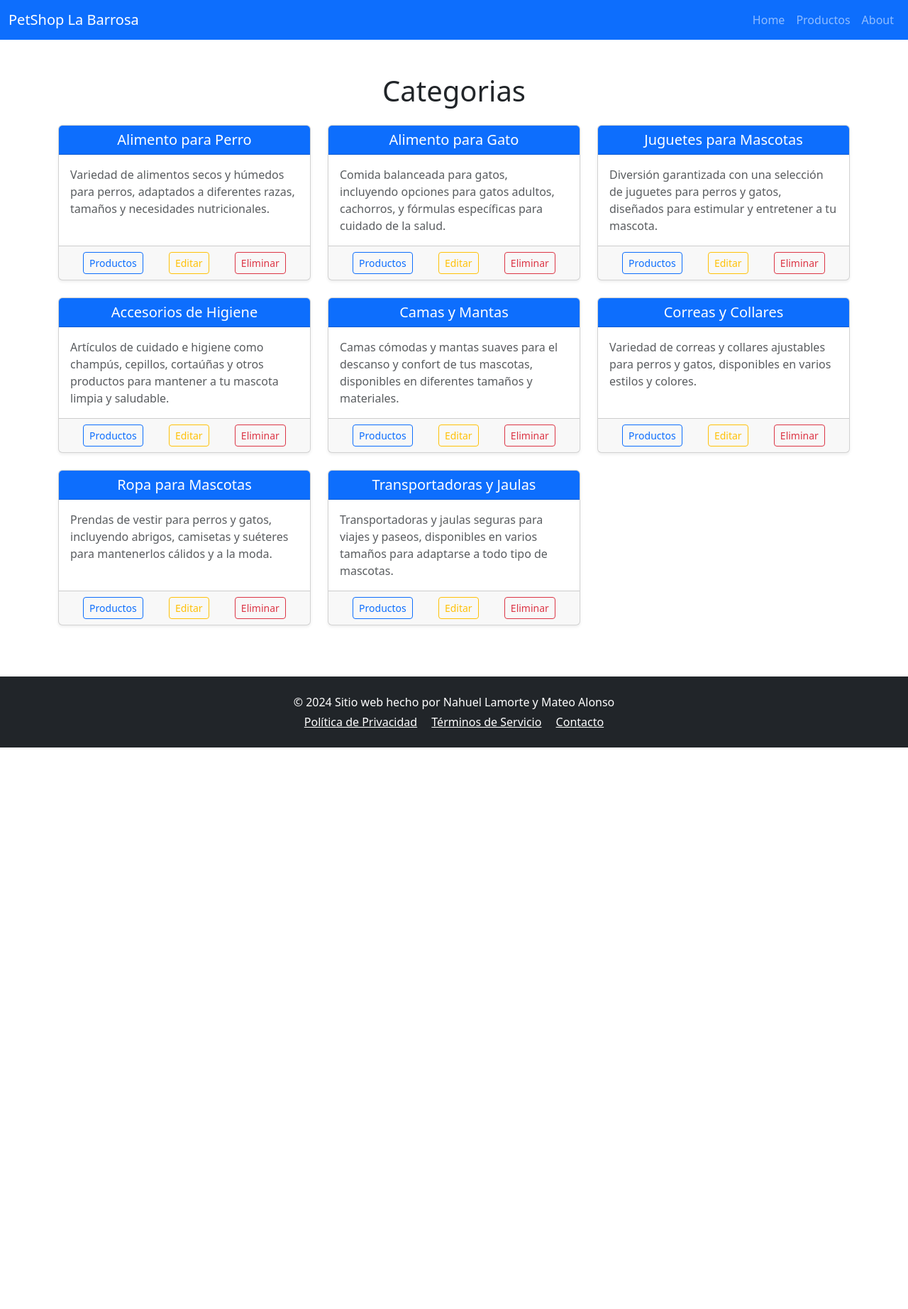
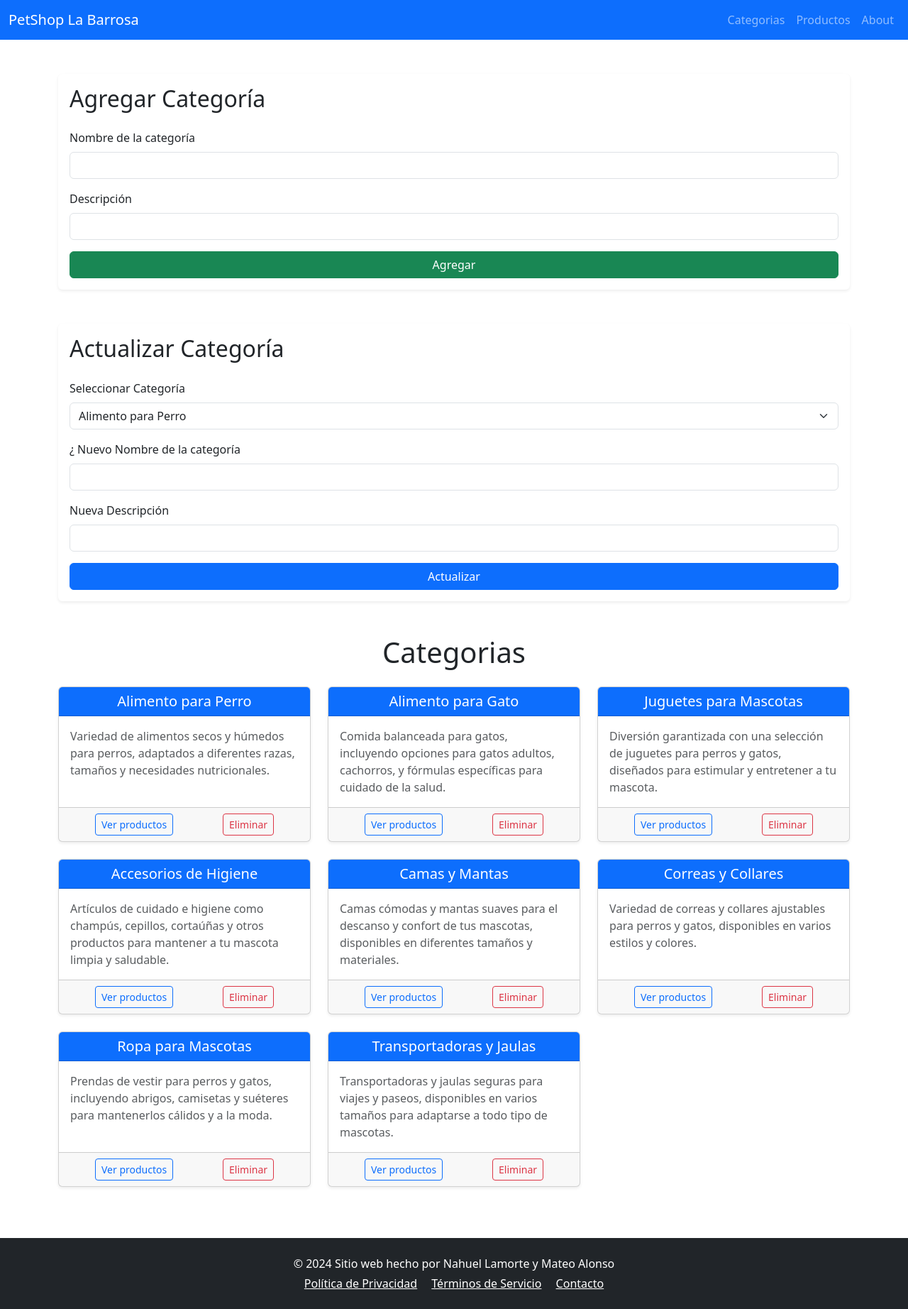
Before and after one commit to nahulamorte/tpe_web2, a PHP site: page /categorias in a window 1280 px wide. Shown: the whole page at 71% size. Before the commit the page ends 1053 px from the top, so only its background shows below. Run offline with PHP 8.4, Linux system fonts and the light colour scheme; data comes from the database, SQL or seed files in the repository; data that the repository does not hold is empty.

Commit message:
cambios en el display de categorias

```diff
--- /dev/null
+++ b/app/controllers/about.controller.php
@@ -0,0 +1,14 @@
+<?php
+require 'app/view/about.view.php';
+
+class AboutController {
+    private $view;
+
+    public function __construct() {
+        $this->view = new AboutView();
+    }
+
+    public function showAbout() {
+        $this->view->showAbout();
+    }
+}
--- a/app/controllers/auth.controller.php
+++ b/app/controllers/auth.controller.php
@@ -1,6 +1,6 @@
 <?php
-require_once '../models/user.model.php';
-require_once '../view/auth.view.php';
+require_once 'app/models/user.model.php';
+require_once 'app/view/auth.view.php';
 
 class AuthController {
     private $model;
@@ -12,7 +12,6 @@ class AuthController {
     }
 
     public function showLogin(){
-        //Muestro el formulario
         $this->view->showLogin();
     }
 
@@ -21,6 +20,9 @@ class AuthController {
             return $this->view->showLogin('Falta completar el nombre de usuario');
         }
 
+        if (!isset($_POST['password']) || empty($_POST['password'])) {
+            return $this->view->showLogin('Falta completar la contraseña');
+        }
 
         $email = $_POST['email'];
         $password = $_POST['password'];
@@ -30,17 +32,17 @@ class AuthController {
         //User email: 'webadmin', password 'admin'
         if($userFromDB && password_verify($password, $userFromDB->password)){
             session_start();
-        $_SESSION['ID_USER'] = $userFromDB->id;
+            $_SESSION['ID_USER'] = $userFromDB->id_usuario;
             $_SESSION['EMAIL_USER'] = $userFromDB->email;
             $_SESSION['LAST_ACTIVITY'] = time();
 
             //Redireccion al home.
             header('Location: ' . BASE_URL);
-    } else {
+        }
+        else {
             return $this->view->showLogin('Credenciales incorrectas');
         }
     }
-
 
     public function logout(){
         session_start();
--- a/app/controllers/categoria.controller.php
+++ b/app/controllers/categoria.controller.php
@@ -19,7 +19,6 @@ class CategoriaController {
     public function showItemsByCategory($id_categoria) {
         $productos = $this->model->getItemsByCategory($id_categoria);
         $this->view->showItemsByCategory($productos);
-
         header('Location: ' . BASE_URL);
     }
 
@@ -28,4 +27,39 @@ class CategoriaController {
         header('Location: ' . BASE_URL . 'categorias');
         exit;
     }
+
+    public function updateCategory($id_categoria) {
+        $this->model->updateCategory($id_categoria);
+        header('Location: ' . BASE_URL . 'categorias');
+    }
+
+    public function agregarCategoria() {
+        if (!isset($_POST['nombre']) || empty($_POST['nombre'])) {
+            return $this->view->showError('Falta completar el título');
+        }
+
+        if (!isset($_POST['descripcion']) || empty($_POST['descripcion'])) {
+            return $this->view->showError('Falta completar la prioridad');
+        }
+
+        $nombre = $_POST['nombre'];
+        $descripcion = $_POST['descripcion'];
+
+        $categorias = $this->model->getCategorias();
+
+        if (!$this->categoriaExiste($categorias, $nombre)) {
+            $this->model->agregar($nombre, $descripcion);
+        }
+
+        header('Location: ' . BASE_URL . 'categorias');
+    }
+
+    private function categoriaExiste($categorias, $nombre) {
+        foreach ($categorias as $categoria) {
+            if ($categoria->nombre  === $nombre) {
+                return true;
+            }
+        }
+        return false;
+    }
 }
--- a/app/models/categorias.model.php
+++ b/app/models/categorias.model.php
@@ -23,12 +23,17 @@ class CategoriaModel {
         return $query->fetchAll(PDO::FETCH_OBJ);
     }
 
+    public function getCategoryById($id_categoria) {
+        $query = $this->db->prepare('SELECT * FROM categorias WHERE id_categoria = ?');
+        $query->execute([$id_categoria]);
+    }
+
     public function agregar($nombre, $descripcion) {
         $query = $this->db->prepare('INSERT INTO categorias (nombre, descripcion) VALUES (?, ?)');
         $query->execute([$nombre, $descripcion]);
     }
 
-    public function modificar($id_categoria, $nombre = null, $descripcion = null) {
+    public function updateCategory($id_categoria, $nombre = null, $descripcion = null) {
         $consulta = 'UPDATE categorias SET';
         $params = [];
 
--- /dev/null
+++ b/app/view/about.view.php
@@ -0,0 +1,7 @@
+<?php
+
+class AboutView {
+    public function showAbout() {
+        require 'templates/about.phtml';
+    }
+}
--- a/app/view/auth.view.php
+++ b/app/view/auth.view.php
@@ -3,6 +3,6 @@
 class authView {
 
     function showLogin(){
-        require 'form.phtml';
+        require 'templates/form.phtml';
     }
 }
--- a/app/view/error.view.php
+++ b/app/view/error.view.php
@@ -1,7 +1,6 @@
 <?php
 
 class ErrorView {
-
     function showError ($error) {
         require "../templates/error.phtml";
     }
--- a/router.php
+++ b/router.php
@@ -1,6 +1,8 @@
 <?php
 require_once './app/controllers/product.controller.php';
 require_once './app/controllers/categoria.controller.php';
+require_once './app/controllers/auth.controller.php';
+require_once './app/controllers/about.controller.php';
 
 $action = 'productos';
 
@@ -33,12 +35,31 @@ switch ($params[0]){
             echo "Operación no válida.";
         }
         break;
+    case 'about':
+        $controller = new AboutController();
+        $controller->showAbout();
+        break;
+    case 'agregarcategoria':
+        $controller = new CategoriaController();
+        $controller->agregarCategoria();
+        break;
     case 'categoriaitems':
         $controller = new CategoriaController();
         $controller->showItemsByCategory($params[1]);
         break;
+    case 'showlogin':
+        $controller = new AuthController();
+        $controller->showLogin();
+        break;
+    case 'login':
+        $controller = new AuthController();
+        $controller->login();
+        break;
+    case 'logout':
+        $controller = new AuthController();
+        $controller->logout();
+        break;
     default:
-
         break;
 }
 
--- a/templates/error.phtml
+++ b/templates/error.phtml
@@ -1,7 +1,7 @@
-<?php require 'templates/header.phtml'; ?>
+<?php require 'templates/layout/header.phtml'; ?>
 
 <div class='alert alert-danger' role='alert'>
     <?= $error ?>
 </div>
 
-<?php require 'templates/footer.phtml' ?>
+<?php require 'templates/layout/footer.phtml' ?>
--- /dev/null
+++ b/templates/form.categorias.phtml
@@ -0,0 +1,49 @@
+<!-- Formulario para agregar una categoría -->
+<div class="container mt-5">
+    <div class="card shadow-sm border-0">
+        <div class="card-body">
+            <h2 class="card-title mb-4">Agregar Categoría</h2>
+            <form action="agregarcategoria" method="post">
+                <div class="mb-3">
+                    <label for="nombreAgregar" class="form-label">Nombre de la categoría</label>
+                    <input type="text" name="nombre" id="nombreAgregar" class="form-control" required />
+                </div>
+                <div class="mb-3">
+                    <label for="descripcionAgregar" class="form-label">Descripción</label>
+                    <input type="text" name="descripcion" id="descripcionAgregar" class="form-control" required />
+                </div>
+                <button type="submit" class="btn btn-success w-100">Agregar</button>
+            </form>
+        </div>
+    </div>
+</div>
+
+<!-- Formulario para actualizar una categoría -->
+<div class="container mt-5">
+    <div class="card shadow-sm border-0">
+        <div class="card-body">
+            <h2 class="card-title mb-4">Actualizar Categoría</h2>
+            <form action="updatecategory" method="post">
+                <div class="mb-3">
+                    <label for="categoria" class="form-label">Seleccionar Categoría</label>
+                    <select name="categoria" id="categoria" class="form-select">
+                        <?php foreach ($categorias as $categoria) : ?>
+                            <option value="<?php echo $categoria->id; ?>">
+                                <?php echo $categoria->nombre; ?>
+                            </option>
+                        <?php endforeach; ?>
+                    </select>
+                </div>
+                <div class="mb-3">¿
+                    <label for="nombreActualizar" class="form-label">Nuevo Nombre de la categoría</label>
+                    <input type="text" name="nombre" id="nombreActualizar" class="form-control" required />
+                </div>
+                <div class="mb-3">
+                    <label for="descripcionActualizar" class="form-label">Nueva Descripción</label>
+                    <input type="text" name="descripcion" id="descripcionActualizar" class="form-control" required />
+                </div>
+                <button type="submit" class="btn btn-primary w-100">Actualizar</button>
+            </form>
+        </div>
+    </div>
+</div>
--- a/templates/header.phtml
+++ b/templates/layout/header.phtml
@@ -17,13 +17,13 @@
                 <div class="collapse navbar-collapse" id="navbarNav">
                     <ul class="navbar-nav ms-auto">
                         <li class="nav-item">
-                            <a class="nav-link" href="#">Home</a>
+                            <a class="nav-link" href="categorias">Categorias</a>
                         </li>
                         <li class="nav-item">
-                            <a class="nav-link" href="#">Productos</a>
+                            <a class="nav-link" href="productos">Productos</a>
                         </li>
                         <li class="nav-item">
-                            <a class="nav-link" href="#">About</a>
+                            <a class="nav-link" href="about">About</a>
                         </li>
                     </ul>
                 </div>
--- a/templates/listacategorias.phtml
+++ b/templates/listacategorias.phtml
@@ -1,4 +1,5 @@
-<?php require 'templates/header.phtml' ?>
+<?php require 'templates/layout/header.phtml' ?>
+<?php require 'templates/form.categorias.phtml' ?>
 
 <div class="container mt-5">
     <h1 class="text-center mb-4">Categorias</h1>
@@ -20,11 +21,7 @@
                     <div class="card-footer d-flex justify-content-around">
                         <!-- Botón para ver productos -->
                         <a href="categoriaitems/<?= $categoria->id_categoria; ?>" class="btn btn-outline-primary btn-sm">
-                            Productos
-                        </a>
-                        <!-- Botón para actualizar la categoría -->
-                        <a href="categorias/editar/<?= $categoria->id_categoria; ?>" class="btn btn-outline-warning btn-sm">
-                            Editar
+                            Ver productos
                         </a>
                         <!-- Botón para eliminar la categoría -->
                         <a href="categorias/eliminar/<?= $categoria->id_categoria; ?>" class="btn btn-outline-danger btn-sm">
@@ -37,4 +34,4 @@
     </div>
 </div>
 
-<?php require 'templates/footer.phtml'; ?>
+<?php require 'templates/layout/footer.phtml'; ?>
--- a/templates/products.phtml
+++ b/templates/products.phtml
@@ -1,4 +1,4 @@
-<?php require 'templates/header.phtml' ?>
+<?php require 'templates/layout/header.phtml' ?>
 
 <div class="container mt-5">
     <h1 class="text-center mb-4">Productos Disponibles</h1>
@@ -45,4 +45,4 @@
     </div>
 </div>
 
-<?php require 'templates/footer.phtml'; ?>
+<?php require 'templates/layout/footer.phtml'; ?>
```
Also changed, not shown: templates/about.phtml (added, +24 -0 lines), templates/form.categorias.php (deleted, +0 -11 lines), templates/form.phtml (+10 -6 lines), templates/layout/footer.phtml (renamed from templates/footer.phtml). Lines whose indentation alone changed are shown as unchanged.
